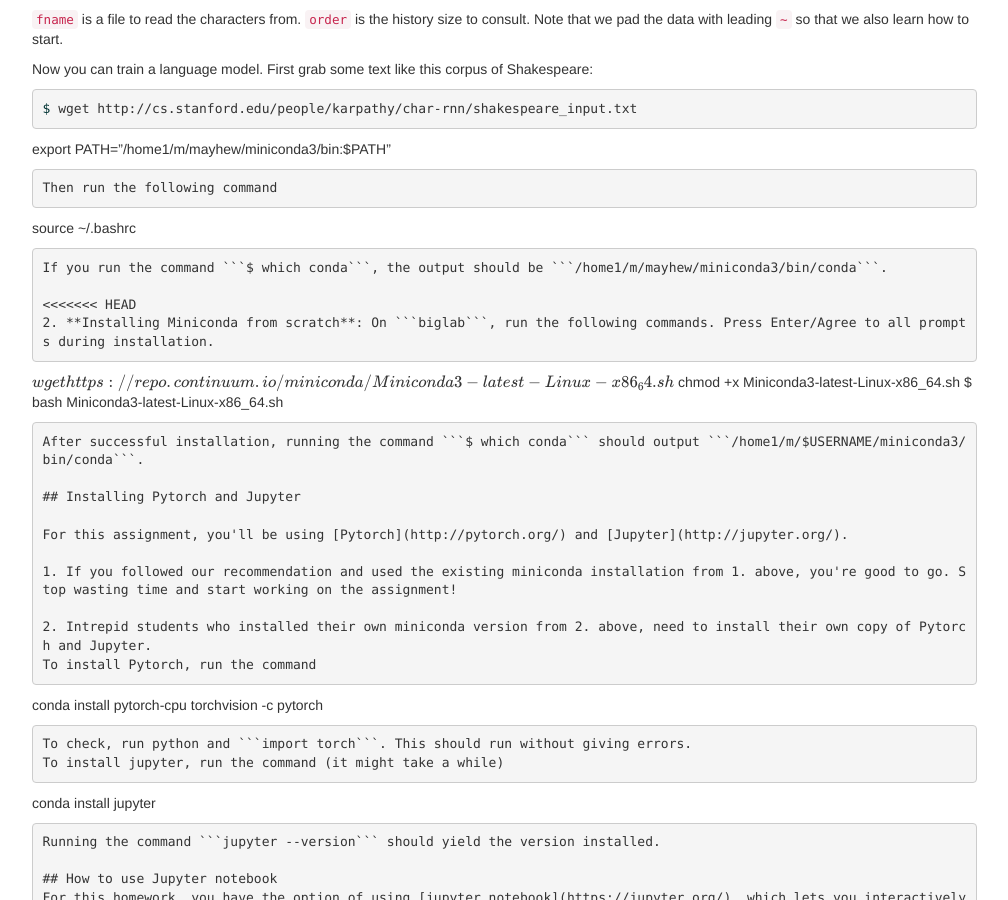
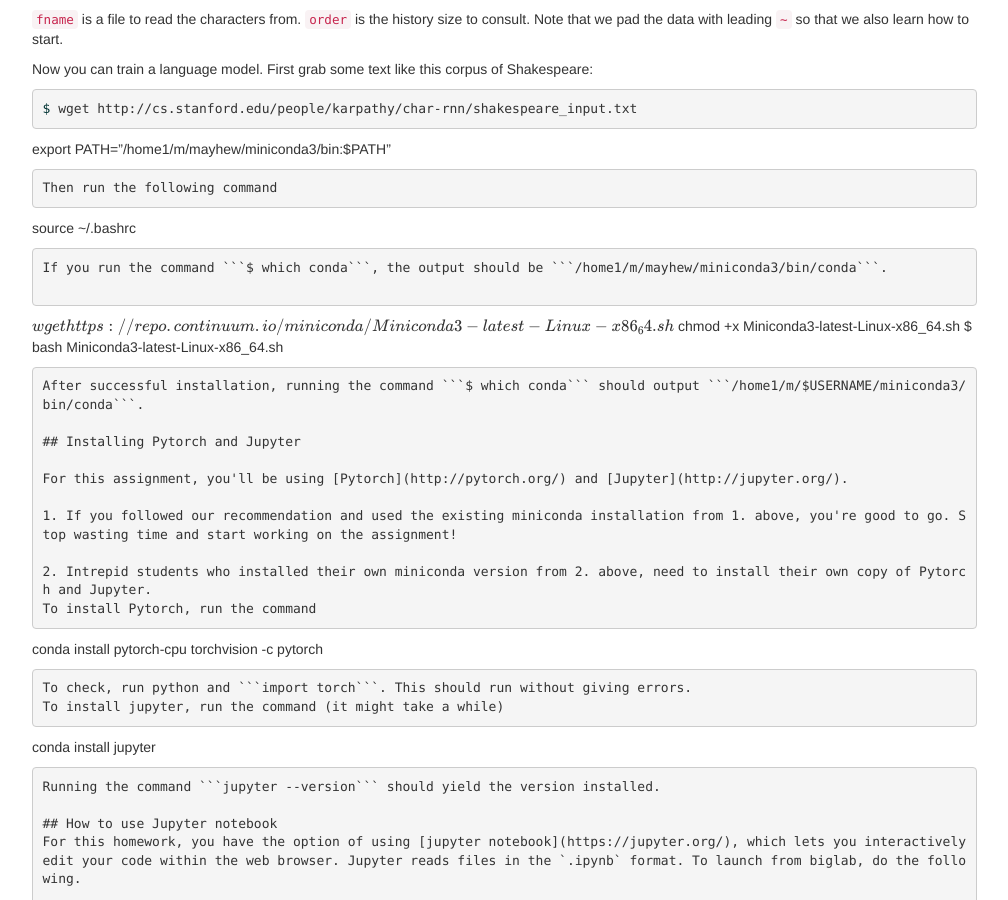
Before and after one commit to computational-linguistics-class/computational-linguistics-class.github.io, a Jekyll site: the page built from assignment5.md, in a window 1280 px wide and 900 px high, scrolled down 1302 px. Shown: the whole window, without its empty margins (233-1241 px from the left). Built offline with Jekyll 4.4.1, drawn with Linux system fonts in a browser that asks for light colours; nearby versions of some CDN libraries; formulas are drawn with MathJax 3; a script that is not in the unit is left out.

Commit message:
mending assignment5 merge

````diff
--- a/assignment5.md
+++ b/assignment5.md
@@ -126,8 +126,6 @@ source ~/.bashrc
 ```
 If you run the command ```$ which conda```, the output should be ```/home1/m/mayhew/miniconda3/bin/conda```.
 
-<<<<<<< HEAD
-2. **Installing Miniconda from scratch**: On ```biglab```, run the following commands. Press Enter/Agree to all prompts during installation.
 ```
 $ wget https://repo.continuum.io/miniconda/Miniconda3-latest-Linux-x86_64.sh
 $ chmod +x Miniconda3-latest-Linux-x86_64.sh
````
